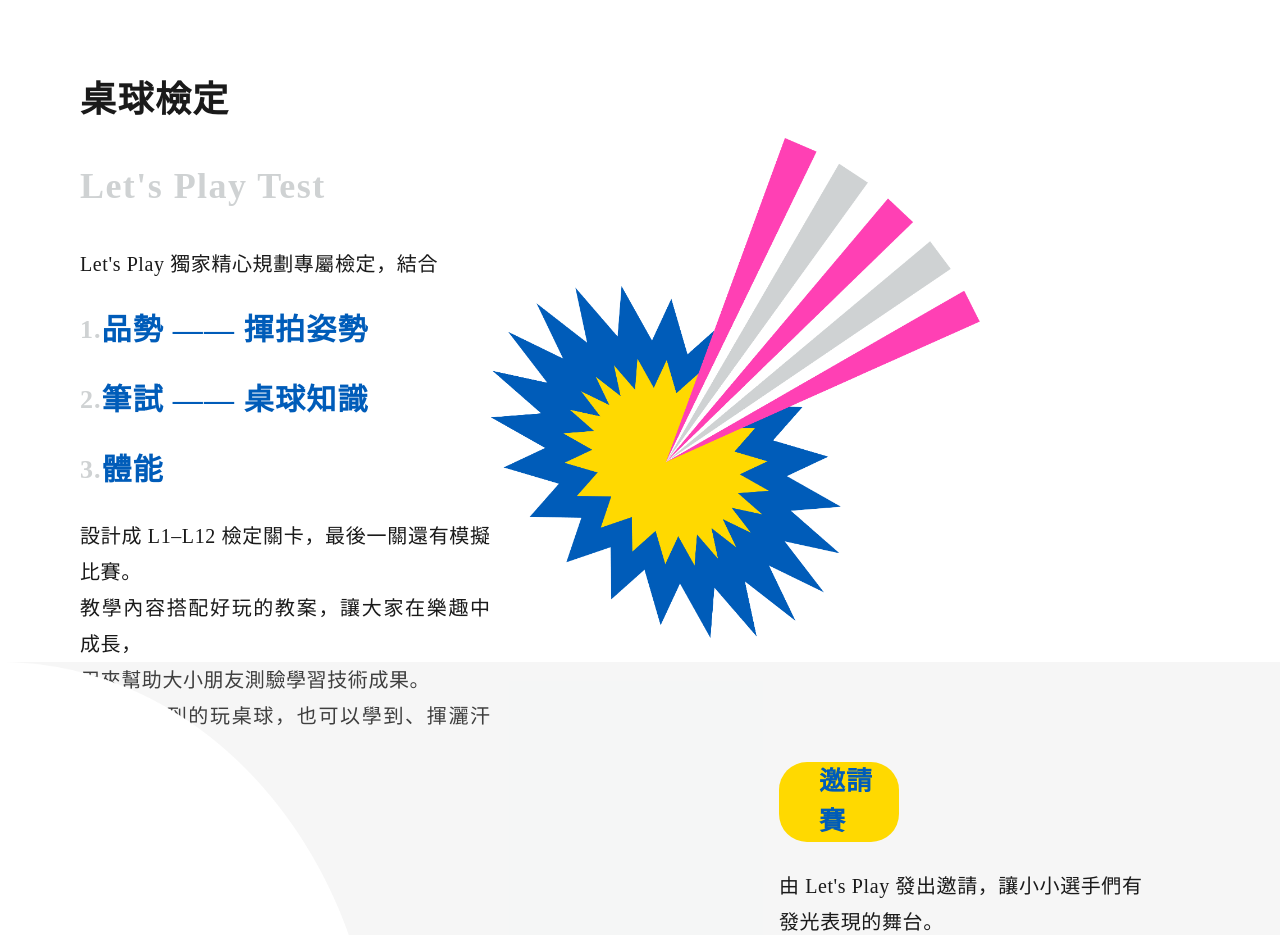
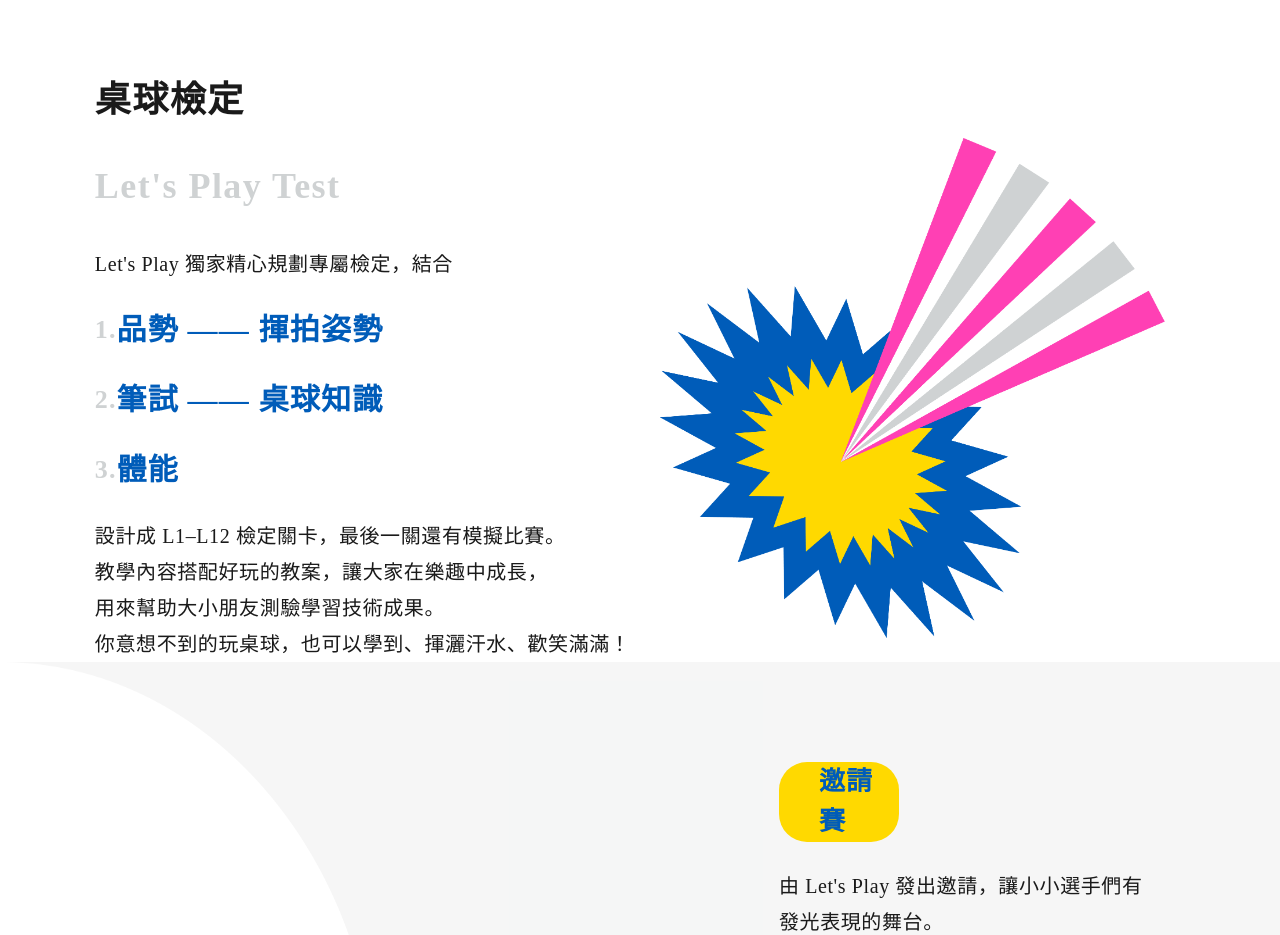
Before and after one commit to dropout-tech/playtt, a React (Create React App) app: page /#/ in a window 1280 px wide. Shown: the part 9480-10415 px from the top of the page. Built offline with nearby package versions, Linux system fonts and the light colour scheme.

Commit message:
fix playTest

```diff
--- a/src/components/playTest.tsx
+++ b/src/components/playTest.tsx
@@ -94,7 +94,7 @@
 const TestpicImg = styled.img`
   width:505px;
   height:500px;
-  margin-right:300px;
+  margin-right:100px;
   margin-top:100px;
 `;
 
```
